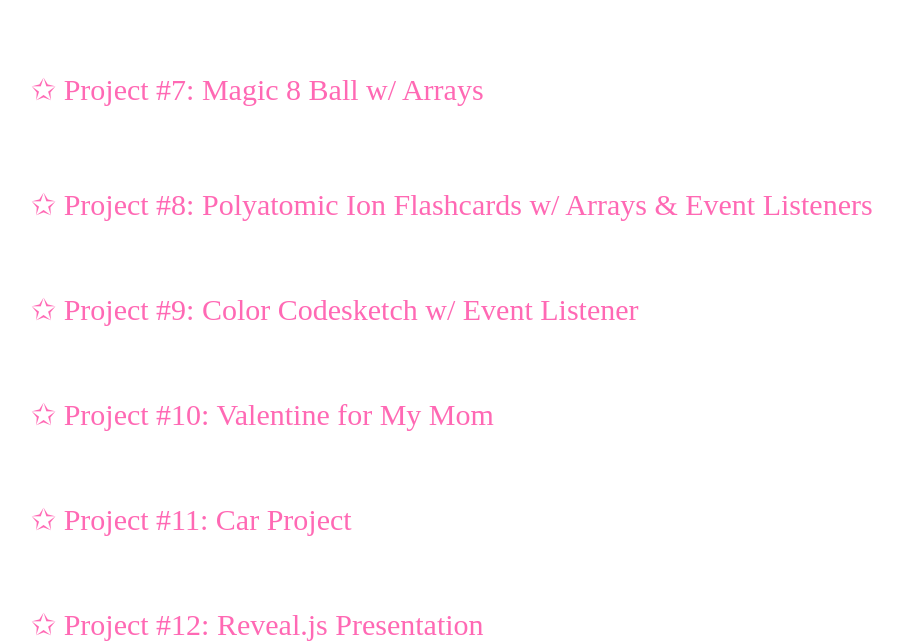
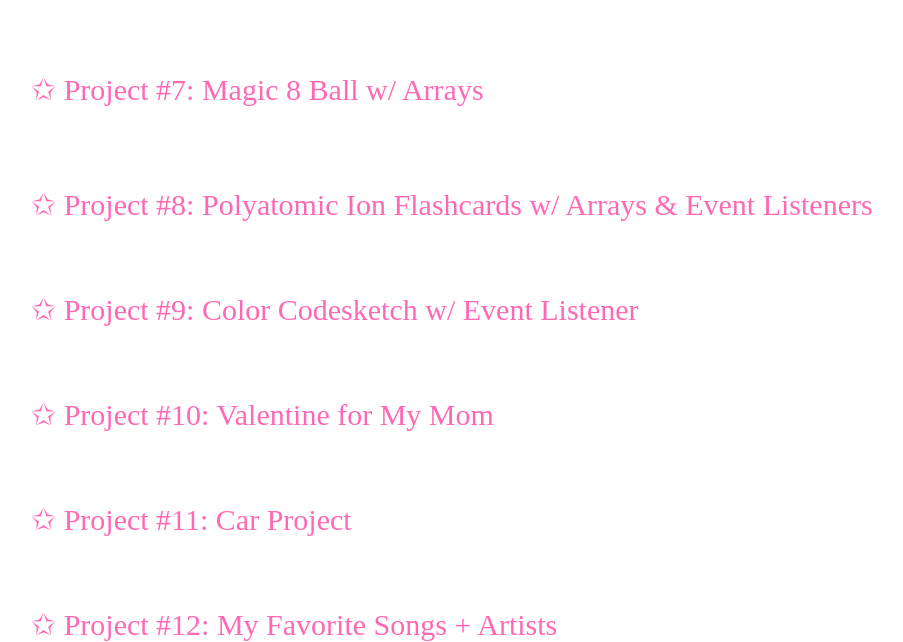
Before and after one commit to ameneh1/ameneh1.github.io, a plain HTML site: page projects.html in a window 1280 px wide. Shown: the part 711-1353 px from the top of the page, without its empty margins (12-915 px from the left). Drawn offline with Linux system fonts and the light colour scheme.

Commit message:
adding changes

```diff
--- a/projects.html
+++ b/projects.html
@@ -159,7 +159,7 @@
 
 <a href='mycar.html'><div class="button15">✩ Project #11: Car Project</div></a>
 
-<a href='slideshow.html'><div class="button16">✩ Project #12: Reveal.js Presentation</div></a>
+<a href='./presentation/slideshow.html'><div class="button16">✩ Project #12: My Favorite Songs + Artists</div></a>
 
 </body>
 </html>
```
Also changed, not shown: 1 other file.
